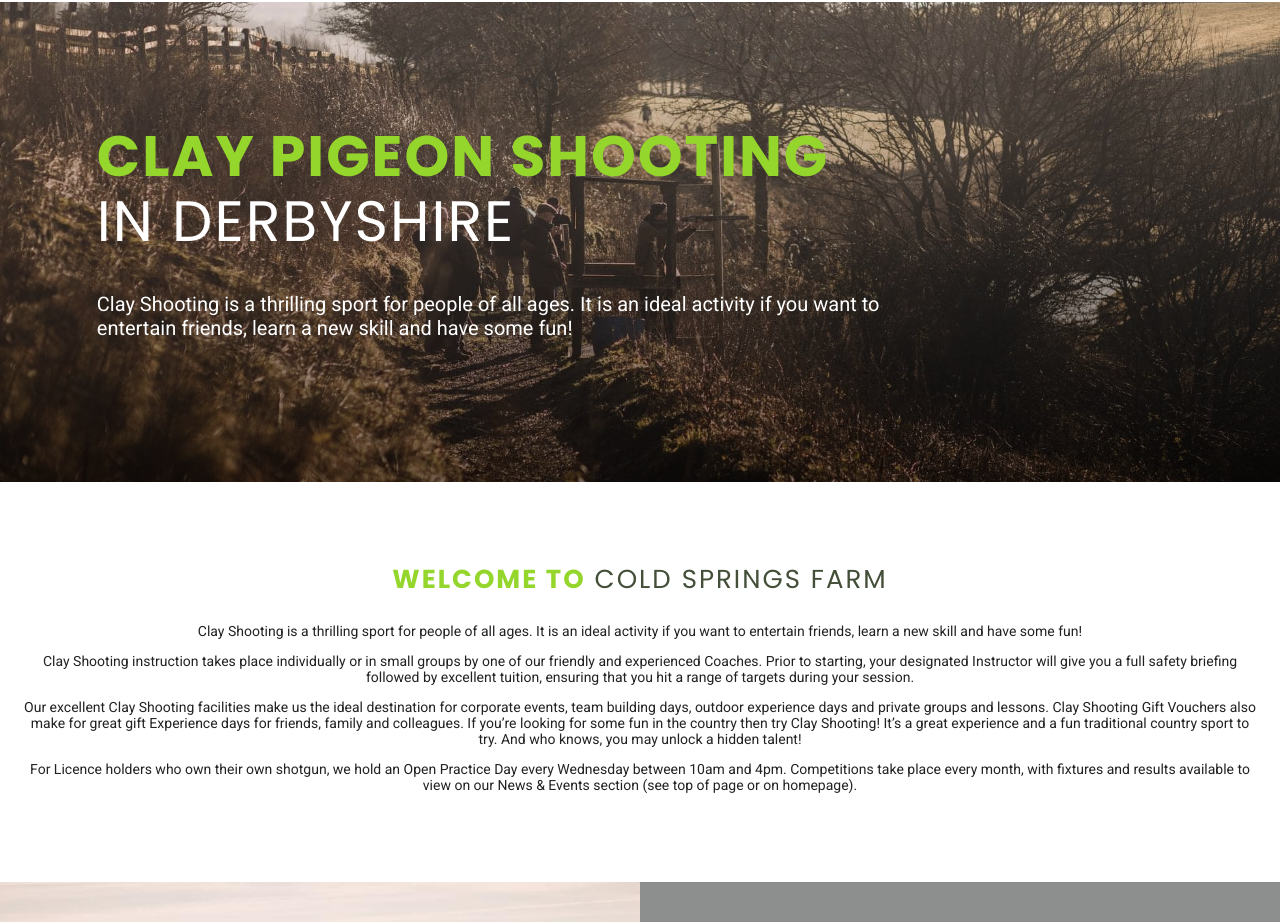
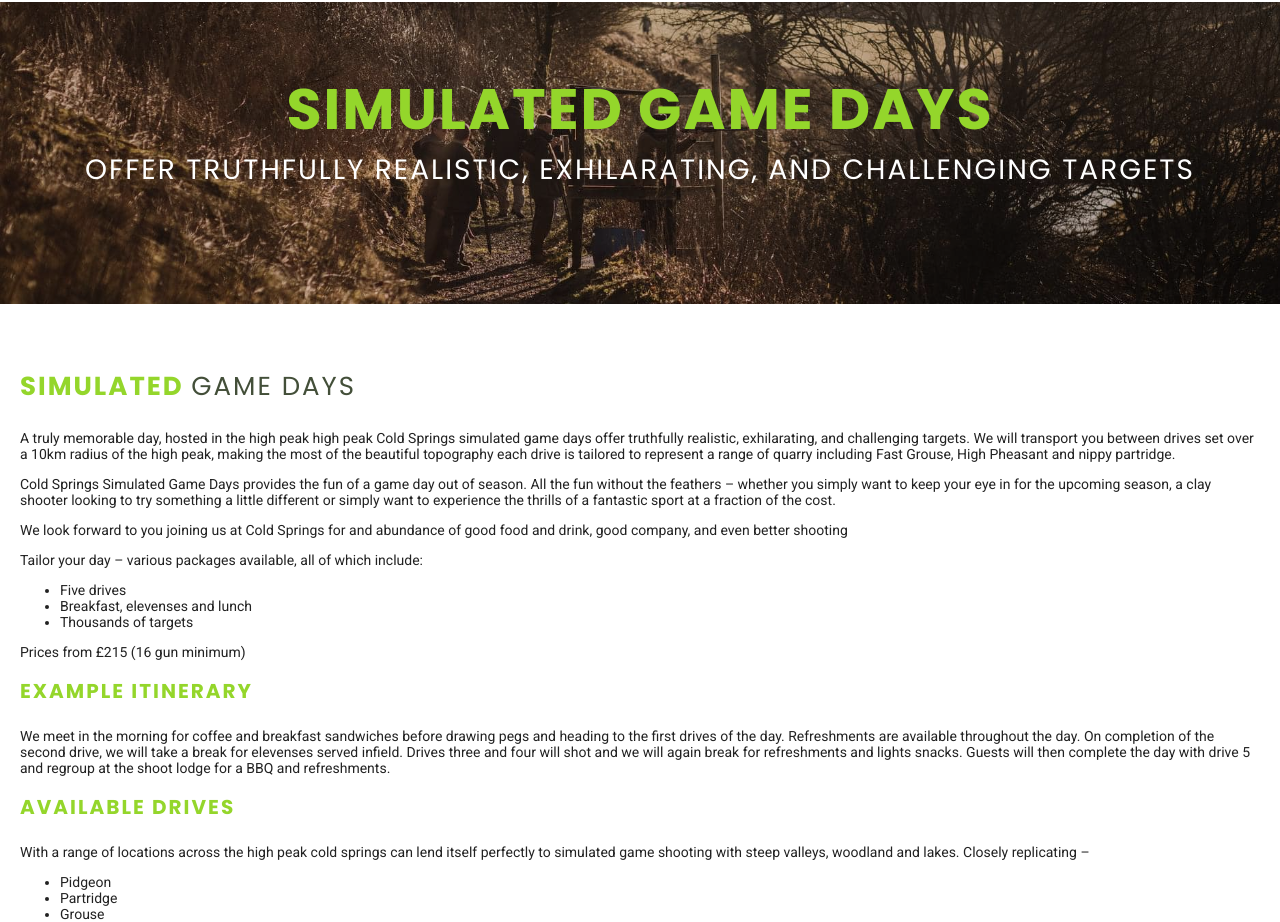
Before and after one commit to asteady85/cold-springs-shoot, a React (Vite) app: page /simulated-game-days in a window 1280 px wide. Shown: the part 128-1050 px from the top of the page. Built offline with nearby package versions, Linux system fonts and the light colour scheme.

Commit message:
Add Sim days page

```diff
--- a/src/App.tsx
+++ b/src/App.tsx
@@ -14,6 +14,7 @@
 const About = lazy(() => import('./Presentation/About/About'))
 const HenStagParty = lazy(() => import('./pages/HenStagParty'))
 const CorporateEvents = lazy(() => import('./pages/Corporate'))
+const SimGameDay = lazy(() => import('./Presentation/SimGameDay/SimGameDay'))
 import './App.scss'
 
 const App = (): JSX.Element => {
@@ -28,6 +29,7 @@
               <Route path='/about' element={<About />} />
               <Route path='/stag-hen-events' element={<HenStagParty />} />
               <Route path='/corporate-events' element={<CorporateEvents />} />
+              <Route path='/simulated-game-days' element={<SimGameDay />} />
               <Route path='/' element={<Home />} />
               {/* 404 */}
               <Route path='*' element={<Home />} />
--- a/src/Header.js
+++ b/src/Header.js
@@ -30,7 +30,10 @@
           </div>
           <div className="show--desktop">
             <nav>
-              <HorizontalBlock classes="nav" items={[pageLink('Home', '/'), pageLink('About', '/about'), pageLink('Stag/Hen Parties', '/stag-hen-events'), pageLink('Corporate', '/corporate-events'), pageLink('Contact', '/contact'), socialMediaLinks()]} />
+              <HorizontalBlock
+                classes="nav"
+                items={[pageLink('Home', '/'), pageLink('About', '/about'), pageLink('Stag/Hen Parties', '/stag-hen-events'), pageLink('Corporate', '/corporate-events'), pageLink('Sim Days', '/simulated-game-days'), pageLink('Contact', '/contact'), socialMediaLinks()]}
+              />
             </nav>
           </div>
           <div className='show--mobile'>
@@ -46,6 +49,7 @@
                 { pageLink('About', '/about') }
                 { pageLink('Stag/Hen Parties', '/stag-hen-events') }
                 { pageLink('Corporate Events', '/corporate-events') }
+                { pageLink('Sim Days', '/simulated-game-days') }
                 { pageLink('Contact', '/contact') }
               </div>
             )
--- /dev/null
+++ b/src/Presentation/SimGameDay/SimGameDay.tsx
@@ -0,0 +1,42 @@
+import React from 'react'
+import SubHero from '../../SubHero'
+import bg1 from '../../images/bg1.png'
+import bg2 from '../../images/farm-1.jpg'
+
+const SimGameDay = (): JSX.Element => {
+  return (
+    <>
+      <SubHero backgroundImage={bg1}>
+        <h1>Simulated Game Days<br /><span className='thin'>Offer truthfully realistic, exhilarating, and challenging targets</span></h1>
+      </SubHero>
+      <div className='content'>
+        <div className='content--wrapper'>
+          <h2>Simulated <span className='brand-dark-colour thin'>Game Days</span></h2>
+          <p>A truly memorable day, hosted in the high peak high peak Cold Springs simulated game days offer truthfully realistic, exhilarating, and challenging targets.  We will transport you between drives set over a 10km radius of the high peak, making the most of the beautiful topography each drive is tailored to represent a range of quarry including Fast Grouse, High Pheasant and nippy partridge.</p>
+          <p>Cold Springs Simulated Game Days provides the fun of a game day out of season. All the fun without the feathers – whether you simply want to keep your eye in for the upcoming season, a clay shooter looking to try something a little different or simply want to experience the thrills of a fantastic sport at a fraction of the cost.</p>
+          <p>We look forward to you joining us at Cold Springs for and abundance of good food and drink, good company, and even better shooting</p>
+          <p>Tailor your day – various packages available, all of which include:</p>
+          <ul>
+            <li>Five drives</li>
+            <li>Breakfast, elevenses and lunch</li>
+            <li>Thousands of targets</li>
+          </ul>
+          <p>Prices from £215 (16 gun minimum)</p>
+          <h3>Example Itinerary</h3>
+          <p>We meet in the morning for coffee and breakfast sandwiches before drawing pegs and heading to the first drives of the day. Refreshments are available throughout the day. On completion of the second drive, we will take a break for elevenses served infield. Drives three and four will shot and we will again break for refreshments and lights snacks. Guests will then complete the day with drive 5 and regroup at the shoot lodge for a BBQ and refreshments.</p>
+          <h3>Available Drives</h3>
+          <p>With a range of locations across the high peak cold springs can lend itself perfectly to simulated game shooting with steep valleys, woodland and lakes. Closely replicating –</p>
+          <ul>
+            <li>Pidgeon</li>
+            <li>Partridge</li>
+            <li>Grouse</li>
+            <li>Pheasant</li>
+            <li>Duck</li>
+          </ul>
+        </div>
+      </div>
+    </>
+  )
+}
+
+export default SimGameDay
```
